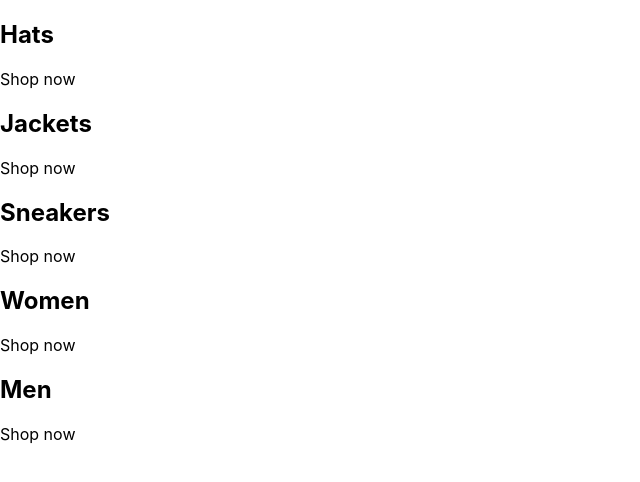
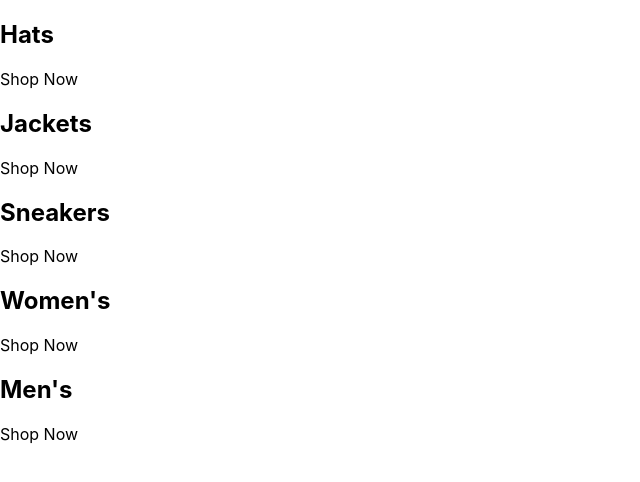
Before and after one commit to jasonsbarr/crwn-ecommerce, a React (Create React App) app: page / in a window 1280 px wide. Shown: the top 482 px of the page, without its empty margins (0-640 px from the left). Built offline with nearby package versions, Linux system fonts and the light colour scheme.

Commit message:
Refactor to map out categories instead of hard-coding

```diff
--- a/src/App.js
+++ b/src/App.js
@@ -1,43 +1,25 @@
 import "./App.css";
 
 const App = () => {
+  const categories = [
+    { id: 1, title: "Hats" },
+    { id: 2, title: "Jackets" },
+    { id: 3, title: "Sneakers" },
+    { id: 4, title: "Women's" },
+    { id: 5, title: "Men's" },
+  ];
+
   return (
     <div className="categories-container">
-      <div className="category-container">
-        {/* <img /> */}
-        <div className="category-body-container">
-          <h2>Hats</h2>
-          <p>Shop now</p>
+      {categories.map(({ title, id }) => (
+        <div className="category-container" key={id}>
+          <div className="background-image" />
+          <div className="category-body-container">
+            <h2>{title}</h2>
+            <p>Shop Now</p>
+          </div>
         </div>
-      </div>
-      <div className="category-container">
-        {/* <img /> */}
-        <div className="category-body-container">
-          <h2>Jackets</h2>
-          <p>Shop now</p>
-        </div>
-      </div>
-      <div className="category-container">
-        {/* <img /> */}
-        <div className="category-body-container">
-          <h2>Sneakers</h2>
-          <p>Shop now</p>
-        </div>
-      </div>
-      <div className="category-container">
-        {/* <img /> */}
-        <div className="category-body-container">
-          <h2>Women</h2>
-          <p>Shop now</p>
-        </div>
-      </div>
-      <div className="category-container">
-        {/* <img /> */}
-        <div className="category-body-container">
-          <h2>Men</h2>
-          <p>Shop now</p>
-        </div>
-      </div>
+      ))}
     </div>
   );
 };
```
